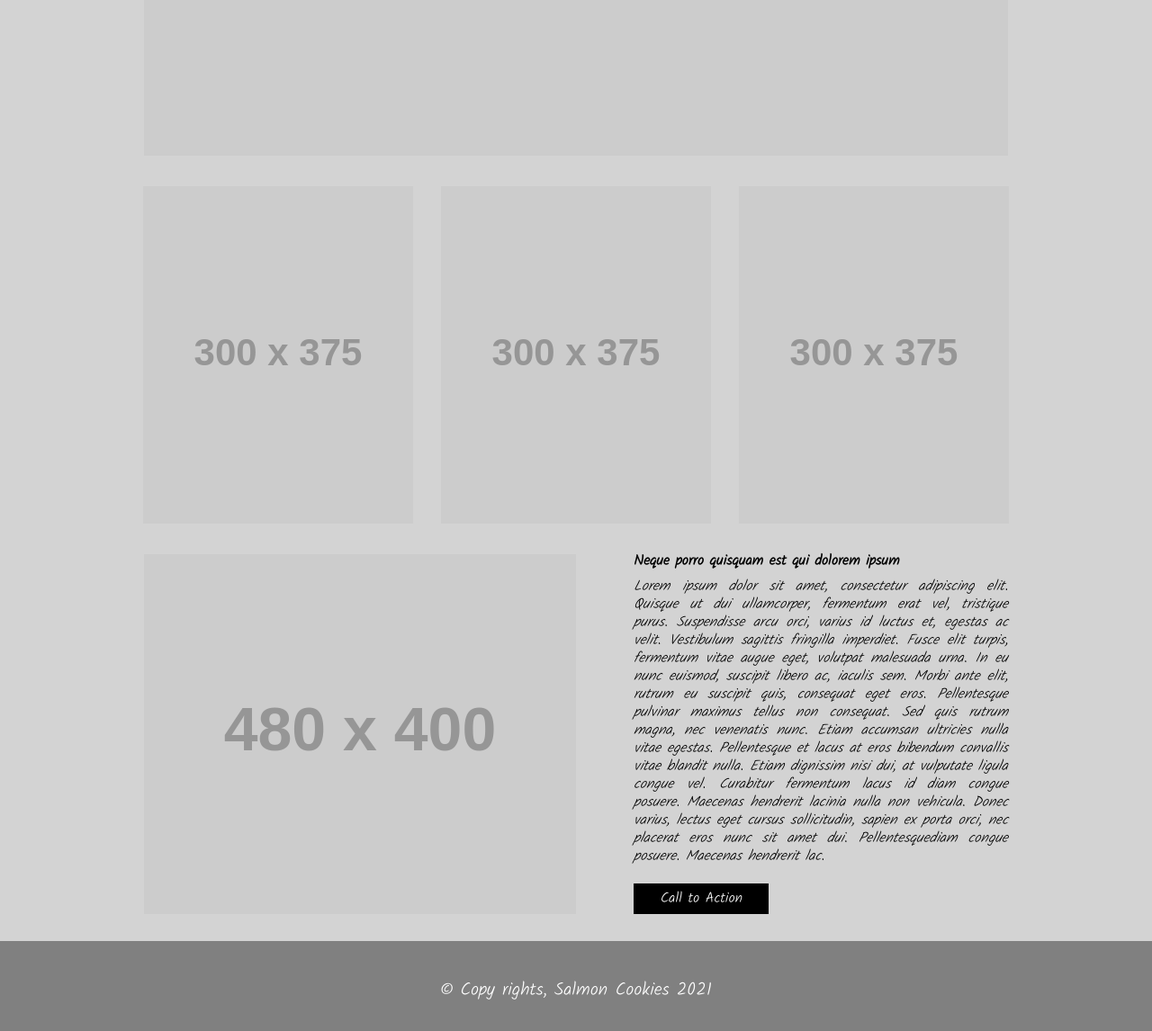
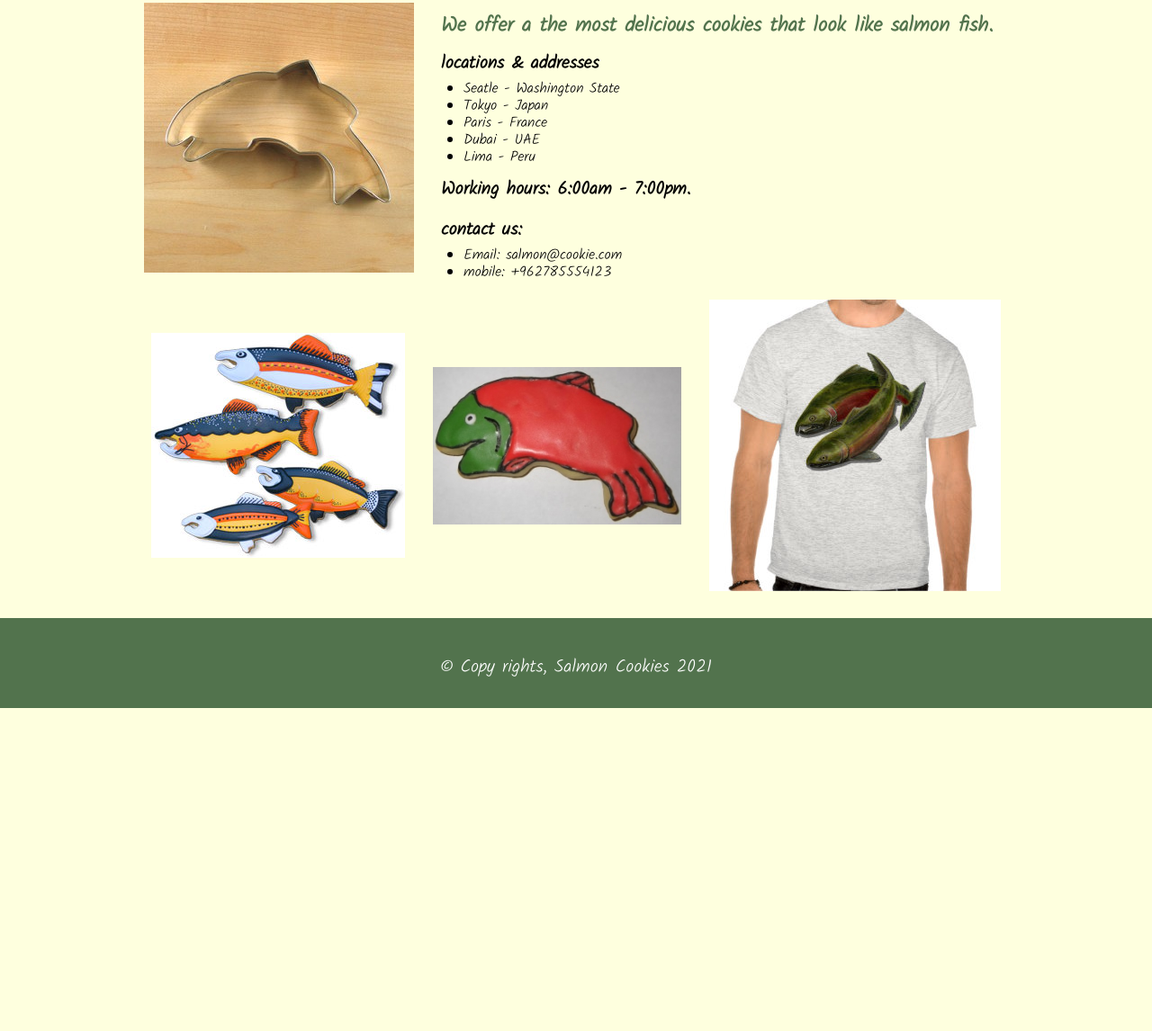
Before and after one commit to Ibrahim-Aldereni/cookie-stand, a plain HTML site: page index.html in a window 1280 px wide. Shown: the part 417-1563 px from the top of the page at 90% size. After the commit the page ends 1204 px from the top, so only its background shows below. Drawn offline with Linux system fonts and the light colour scheme; placeholder pictures from the web are drawn by us.

Commit message:
finish styling homepaghe

```diff
--- a/css/style2.css
+++ b/css/style2.css
@@ -5,7 +5,7 @@
 }
 
 body{
-  background-color: lightgrey;
+  background-color: #feffde;
   font-family: 'Kalam', cursive;
   padding: 0px;
 }
@@ -13,10 +13,11 @@ body{
 
 /******************** header *******************/
 header{
-  background-color: grey;
+  background-color: #ddffbc;
   position: relative;
   height: 110px;
-  color: white;
+  color: black;
+  border-bottom: 7px solid #52734d;
 }
 
 header h1{
@@ -55,11 +56,11 @@ header li{
 
 header ul a{
   text-decoration: none;
-  color: white;
+  color: black;
   font-size: 25px ;
 }
 header ul a:hover{
-  color: black;
+  color: red;
 }
 
 /******************** main*******************/
@@ -78,12 +79,13 @@ header ul a:hover{
 
 #row-2 img{
  padding: 0 12px 0 12px;
+ vertical-align: middle;
 }
 
 #row-3{
   position: relative;
   width: 60em;
-  height: 400px;
+  height: 300px;
   margin:30px auto 30px auto;
   text-align: center;
 }
@@ -94,37 +96,44 @@ header ul a:hover{
 }
 
 #row-3 article{
-  width: 26em;
+  width: 40em;
   position: absolute;
   right: 0px;
   text-align: justify;
   padding-bottom: 0;
+  padding-left: 10px;
 }
 
 #row-3 article h3{
+  font-size: 20px;
   font-weight: bolder;
   padding-bottom: 10px;
+  padding-top: 10px;
 }
 
-#row-3 article p{
-  font-style: italic;
-  line-height: 20px;
+#row-3 article ul{
+  padding-left: 25px;
+  list-style: disc;
 }
 
-#row-3 span{
-  position: absolute;
-  bottom: 0;
-  right: 16.6em;
-  color: white;
-  background-color: black;
-  padding: 9px;
-  width: 150px;
-  text-align: center;
+#row-3 #p1{
+  font-size: 23px;
+  color: #52734d;
 }
 
+#row-3 p{
+  padding-top: 15px;
+  padding-bottom: 10px;
+  font-size: 20px;
+  font-weight: bolder;
+}
+
+#row-3 li{
+  padding-bottom: 3px;
+}
 footer{
   height: 100px;
-  background-color: grey;
+  background-color: #52734d;
   clear: both;
 }
 
--- a/index.html
+++ b/index.html
@@ -21,20 +21,33 @@
 
   <main>
     <section id="row-1">
-      <img src="https://via.placeholder.com/960x450/000" alt="hero">
+      <img src="img/salmon.png" alt="hero">
+    </section>
+    <section id="row-3">
+      <img src="img/cutter.jpeg" alt="row3-1">
+      <article>
+        <p id="p1">We offer a the most delicious cookies that look like salmon fish. </p>
+        <h3>locations & addresses</h3>
+        <ul>
+          <li>Seatle - Washington State</li>
+          <li>Tokyo - Japan</li>
+          <li>Paris - France </li>
+          <li>Dubai - UAE</li>
+          <li>Lima - Peru</li>
+        </ul>
+        <p>Working hours: 6:00am - 7:00pm.</p>
+        <p>contact us:
+          <ul>
+            <li>Email: salmon@cookie.com</li>
+            <li>mobile: +962785554123</li>
+          </ul>
+        </p>
+      </article>
     </section>
     <section id="row-2">
-      <img src="https://via.placeholder.com/300x375/000" alt="row2-1">
-      <img src="https://via.placeholder.com/300x375/000" alt="row2-2">
-      <img src="https://via.placeholder.com/300x375/000" alt="row2-3">
-    </section>
-    <section id="row-3">
-      <img src="https://via.placeholder.com/480x400/000" alt="row3-1">
-      <article>
-        <h3>Neque porro quisquam est qui dolorem ipsum </h3>
-        <p>Lorem ipsum dolor sit amet, consectetur adipiscing elit. Quisque ut dui ullamcorper, fermentum erat vel, tristique purus. Suspendisse arcu orci, varius id luctus et, egestas ac velit. Vestibulum sagittis fringilla imperdiet. Fusce elit turpis, fermentum vitae augue eget, volutpat malesuada urna. In eu nunc euismod, suscipit libero ac, iaculis sem. Morbi ante elit, rutrum eu suscipit quis, consequat eget eros. Pellentesque pulvinar maximus tellus non consequat. Sed quis rutrum magna, nec venenatis nunc. Etiam accumsan ultricies nulla vitae egestas. Pellentesque et lacus at eros bibendum convallis vitae blandit nulla. Etiam dignissim nisi dui, at vulputate ligula congue vel. Curabitur fermentum lacus id diam congue posuere. Maecenas hendrerit lacinia nulla non vehicula. Donec varius, lectus eget cursus sollicitudin, sapien ex porta orci, nec placerat eros nunc sit amet dui. Pellentesquediam congue posuere. Maecenas hendrerit lac.</p>
-      </article>
-      <span>Call to Action</span>
+      <img src="img/fish.jpg">
+      <img src="img/frosted-cookie.jpg">
+      <img src="img/shirt.jpg">
     </section>
   </main>
 
```
